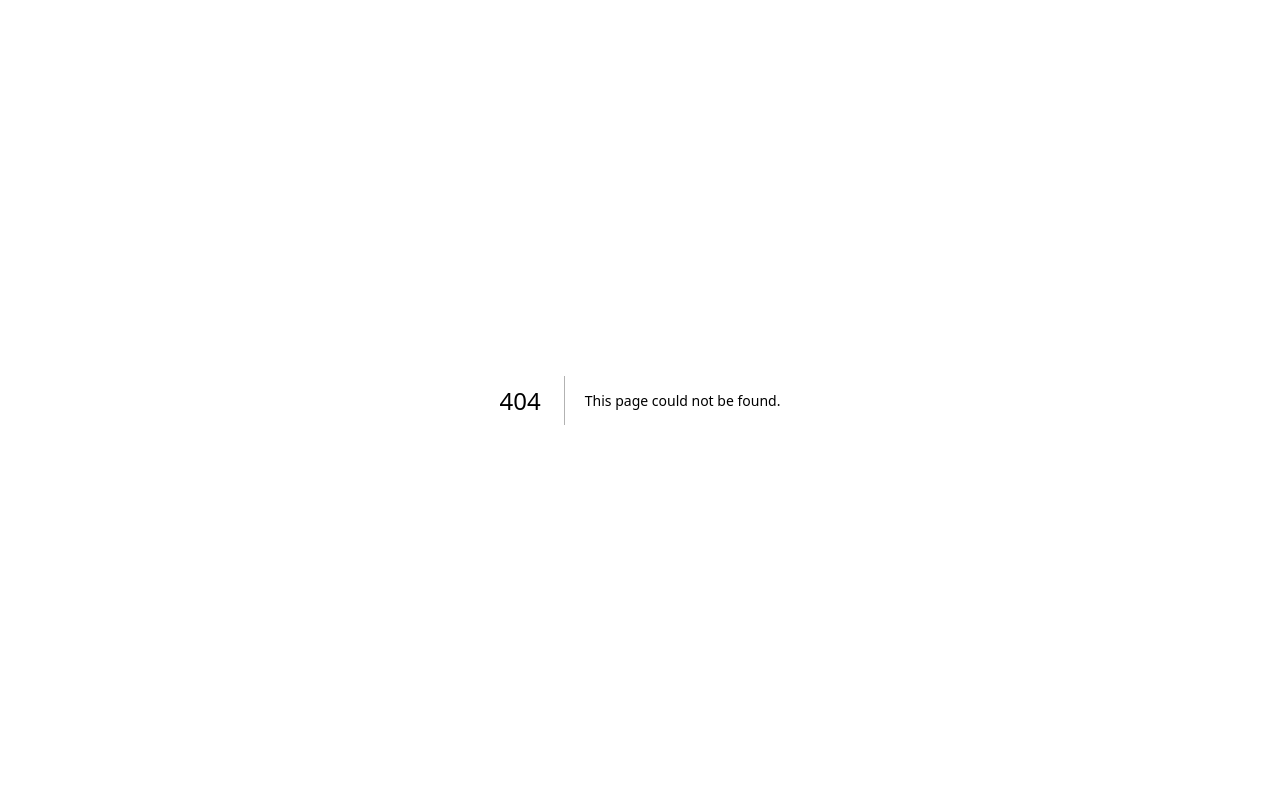
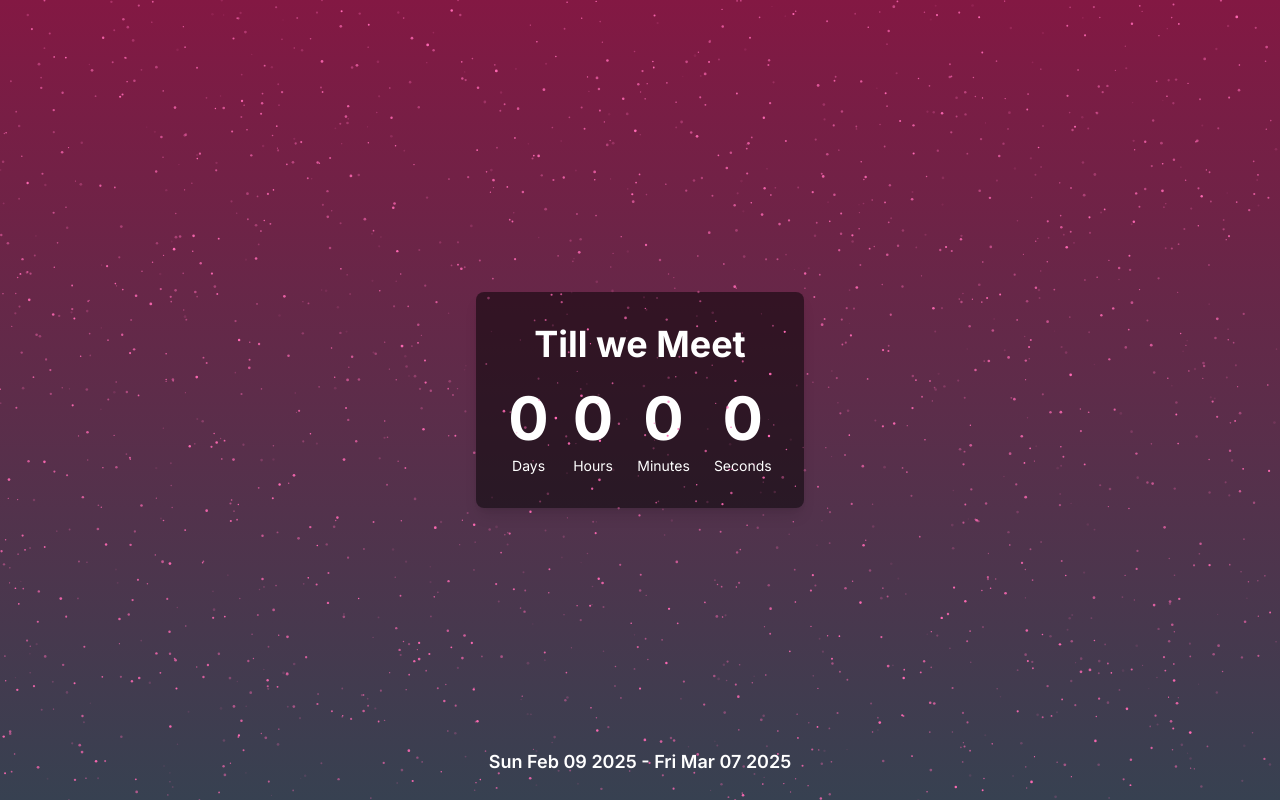
Before and after one commit to david-randoll/david-and-ami, a Next.js app: page /count-down-two in a window 1280 px wide. Before the commit this address had no page. Built offline with nearby package versions, Linux system fonts and the light colour scheme.

Commit message:
count down 2

```diff
--- /dev/null
+++ b/src/app/(root)/count-down-two/page.tsx
@@ -0,0 +1,14 @@
+import React from "react";
+import { CountdownTwoPage } from "@/components/count-down-two/CountDownTwoTimer";
+import { Metadata } from "next";
+
+export const metadata: Metadata = {
+    title: "Countdown Timer Two",
+    description: "A second countdown timer with sparkles",
+};
+
+const CountdownTwoPagePage = () => {
+    return <CountdownTwoPage />;
+};
+
+export default CountdownTwoPagePage;
--- /dev/null
+++ b/src/components/count-down-two/CountDownTwoTimer.tsx
@@ -0,0 +1,82 @@
+"use client";
+import React, { useState, useEffect } from "react";
+import { motion } from "framer-motion";
+import { SparklesCore } from "@/components/ui/sparkles";
+
+export const CountdownTwoPage = () => {
+    const departDate = new Date("2025-02-09T00:00:00");
+    const returnDate = new Date("2025-03-07T00:00:00");
+    return (
+        <div className="relative flex items-center justify-center h-[calc(100dvh)] bg-gradient-to-b from-pink-900 to-gray-700">
+            <div className="w-full absolute inset-0 h-[calc(100dvh)]">
+                <SparklesCore
+                    id="tsparticlesfullpage"
+                    background="transparent"
+                    minSize={0.6}
+                    maxSize={1.4}
+                    particleDensity={300}
+                    className="w-full h-full"
+                    particleColor="#FF69B4" // Use a bright, gold color for sparkles
+                />
+            </div>
+
+            <CountDownTwoTimer />
+
+            {/* Target Date Display */}
+            <div className="absolute bottom-6 text-white text-lg font-semibold">
+                {departDate.toDateString()} - {returnDate.toDateString()}
+            </div>
+        </div>
+    );
+};
+
+const CountDownTwoTimer = () => {
+    const [timeLeft, setTimeLeft] = useState({ days: 0, hours: 0, minutes: 0, seconds: 0 });
+
+    useEffect(() => {
+        const targetDate = new Date("2025-02-09T23:45:00");
+        const interval = setInterval(() => {
+            const now = new Date();
+            const difference = targetDate.getTime() - now.getTime();
+
+            if (difference <= 0) {
+                clearInterval(interval);
+                setTimeLeft({ days: 0, hours: 0, minutes: 0, seconds: 0 });
+            } else {
+                setTimeLeft({
+                    days: Math.floor(difference / (1000 * 60 * 60 * 24)),
+                    hours: Math.floor((difference / (1000 * 60 * 60)) % 24),
+                    minutes: Math.floor((difference / 1000 / 60) % 60),
+                    seconds: Math.floor((difference / 1000) % 60),
+                });
+            }
+        }, 50);
+
+        return () => clearInterval(interval);
+    }, []);
+
+    return (
+        <div className="text-center text-white p-8 m-4 rounded-lg shadow-lg bg-black bg-opacity-50 overflow-hidden">
+            <h1 className="text-4xl font-bold mb-6">Till we Meet</h1>
+            <div className="flex space-x-6 justify-center">
+                {["Days", "Hours", "Minutes", "Seconds"].map((label, index) => {
+                    const key = label.toLowerCase() as keyof typeof timeLeft;
+                    return (
+                        <div key={label} className="text-center">
+                            <motion.div
+                                initial={{ y: -50, opacity: 0 }}
+                                animate={{ y: 0, opacity: 1 }}
+                                transition={{ duration: 0.5, delay: index * 0.3 }} // Staggered delay for each number
+                                className="text-5xl sm:text-6xl font-bold">
+                                {timeLeft[key]}
+                            </motion.div>
+                            <p className="text-sm mt-2">{label}</p>
+                        </div>
+                    );
+                })}
+            </div>
+        </div>
+    );
+};
+
+export default CountDownTwoTimer;
```
